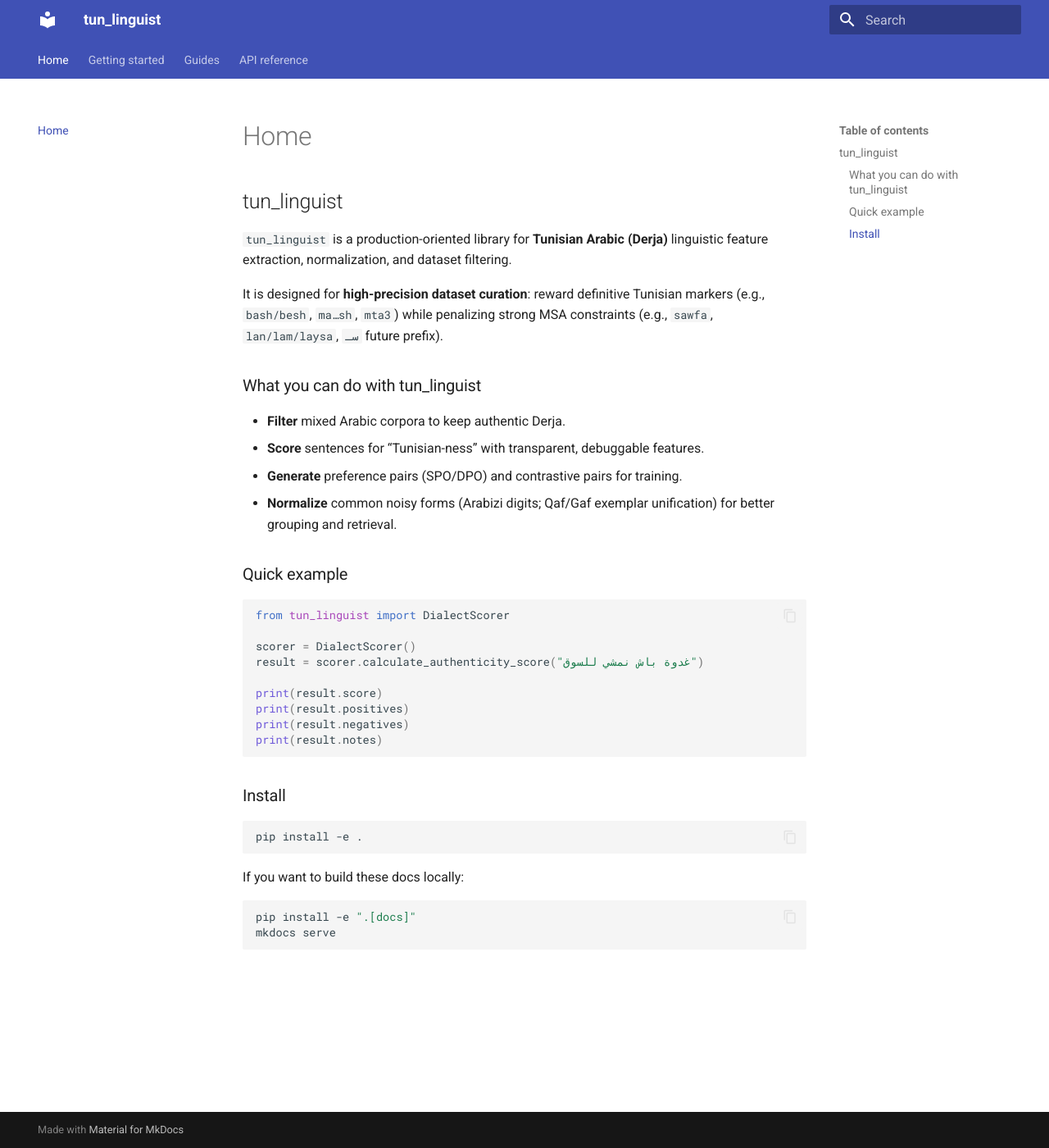
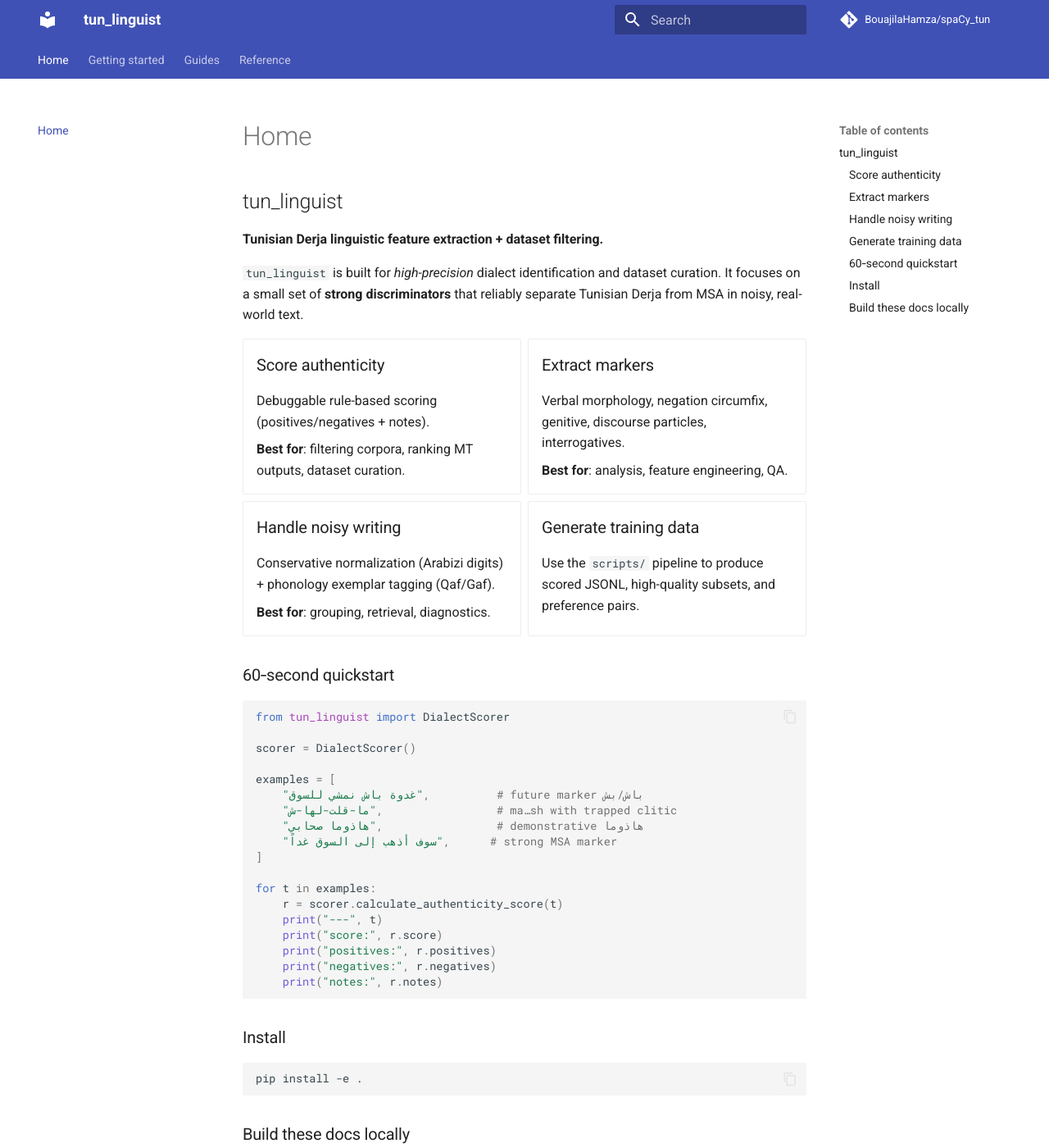
Before and after one commit to BouajilaHamza/spaCy_tun, an MkDocs documentation site: the page built from docs/index.md, in a window 1280 px wide and 1400 px high. Shown: the whole window at 82% size. Built offline with MkDocs 1.6.1 and Material for MkDocs 9.7.7, drawn with Linux system fonts in a browser that asks for light colours; comment, search, counter and statistics services are not loaded; some of the changed text lies outside the part shown.

Commit message:
Refactor: Improve documentation and mkdocs configuration
Co-authored-by: bouajila.hamza.ai <bouajila.hamza.ai@gmail.com>

````diff
--- a/docs/index.md
+++ b/docs/index.md
@@ -1,28 +1,52 @@
 ## tun_linguist
 
-`tun_linguist` is a production-oriented library for **Tunisian Arabic (Derja)** linguistic feature extraction, normalization, and dataset filtering.
+**Tunisian Derja linguistic feature extraction + dataset filtering.**
 
-It is designed for **high-precision dataset curation**: reward definitive Tunisian markers (e.g., `bash/besh`, `ma…sh`, `mta3`) while penalizing strong MSA constraints (e.g., `sawfa`, `lan/lam/laysa`, `سـ` future prefix).
+`tun_linguist` is built for *high-precision* dialect identification and dataset curation. It focuses on a small set of **strong discriminators** that reliably separate Tunisian Derja from MSA in noisy, real-world text.
 
-### What you can do with tun_linguist
+<div class="grid cards" markdown>
 
-- **Filter** mixed Arabic corpora to keep authentic Derja.
-- **Score** sentences for “Tunisian-ness” with transparent, debuggable features.
-- **Generate** preference pairs (SPO/DPO) and contrastive pairs for training.
-- **Normalize** common noisy forms (Arabizi digits; Qaf/Gaf exemplar unification) for better grouping and retrieval.
+-   ### Score authenticity
+    Debuggable rule-based scoring (positives/negatives + notes).
 
-### Quick example
+    **Best for**: filtering corpora, ranking MT outputs, dataset curation.
+
+-   ### Extract markers
+    Verbal morphology, negation circumfix, genitive, discourse particles, interrogatives.
+
+    **Best for**: analysis, feature engineering, QA.
+
+-   ### Handle noisy writing
+    Conservative normalization (Arabizi digits) + phonology exemplar tagging (Qaf/Gaf).
+
+    **Best for**: grouping, retrieval, diagnostics.
+
+-   ### Generate training data
+    Use the `scripts/` pipeline to produce scored JSONL, high-quality subsets, and preference pairs.
+
+</div>
+
+### 60‑second quickstart
 
 ```python
 from tun_linguist import DialectScorer
 
 scorer = DialectScorer()
-result = scorer.calculate_authenticity_score("غدوة باش نمشي للسوق")
 
-print(result.score)
-print(result.positives)
-print(result.negatives)
-print(result.notes)
+examples = [
+    "غدوة باش نمشي للسوق",          # future marker باش/بش
+    "ما-قلت-لها-ش",                 # ma…sh with trapped clitic
+    "هاذوما صحابي",                 # demonstrative هاذوما
+    "سوف أذهب إلى السوق غداً",      # strong MSA marker
+]
+
+for t in examples:
+    r = scorer.calculate_authenticity_score(t)
+    print("---", t)
+    print("score:", r.score)
+    print("positives:", r.positives)
+    print("negatives:", r.negatives)
+    print("notes:", r.notes)
 ```
 
 ### Install
@@ -31,9 +55,12 @@ print(result.notes)
 pip install -e .
 ```
 
-If you want to build these docs locally:
+### Build these docs locally
 
 ```bash
 pip install -e ".[docs]"
 mkdocs serve
 ```
+
+!!! tip "Not seeing the menu/tabs?"
+    On small screens, MkDocs Material collapses navigation into the **hamburger menu** (top-left).
--- a/mkdocs.yml
+++ b/mkdocs.yml
@@ -1,6 +1,10 @@
 site_name: tun_linguist
 site_description: Tunisian Arabic (Derja) linguistic feature extraction, normalization, and dataset filtering
-repo_name: tun_linguist
+site_url: https://bouajilahamza.github.io/spaCy_tun/
+
+repo_url: https://github.com/BouajilaHamza/spaCy_tun
+repo_name: BouajilaHamza/spaCy_tun
+edit_uri: edit/main/docs/
 
 theme:
   name: material
@@ -10,6 +14,8 @@ theme:
     - navigation.top
     - content.code.copy
     - content.tabs.link
+    - navigation.footer
+    - navigation.indexes
   palette:
     - scheme: default
       primary: indigo
@@ -20,7 +26,11 @@ theme:
 
 markdown_extensions:
   - admonition
+  - attr_list
+  - md_in_html
   - pymdownx.details
+  - pymdownx.highlight
+  - pymdownx.inlinehilite
   - pymdownx.superfences
   - pymdownx.tabbed:
       alternate_style: true
@@ -39,10 +49,12 @@ plugins:
 
 nav:
   - Home: index.md
-  - Getting started: getting-started.md
+  - Getting started:
+      - Overview: getting-started.md
   - Guides:
       - Linguistic features: guides/features.md
       - Normalization: guides/normalization.md
       - Authenticity scoring: guides/scoring.md
       - Dataset pipeline (scripts): guides/pipeline.md
-  - API reference: api.md
+  - Reference:
+      - API reference: api.md
````
Also changed, not shown: docs/getting-started.md (+20 -10 lines), docs/guides/features.md (+20 -0 lines), docs/guides/normalization.md (+8 -0 lines), docs/guides/scoring.md (+18 -0 lines).
